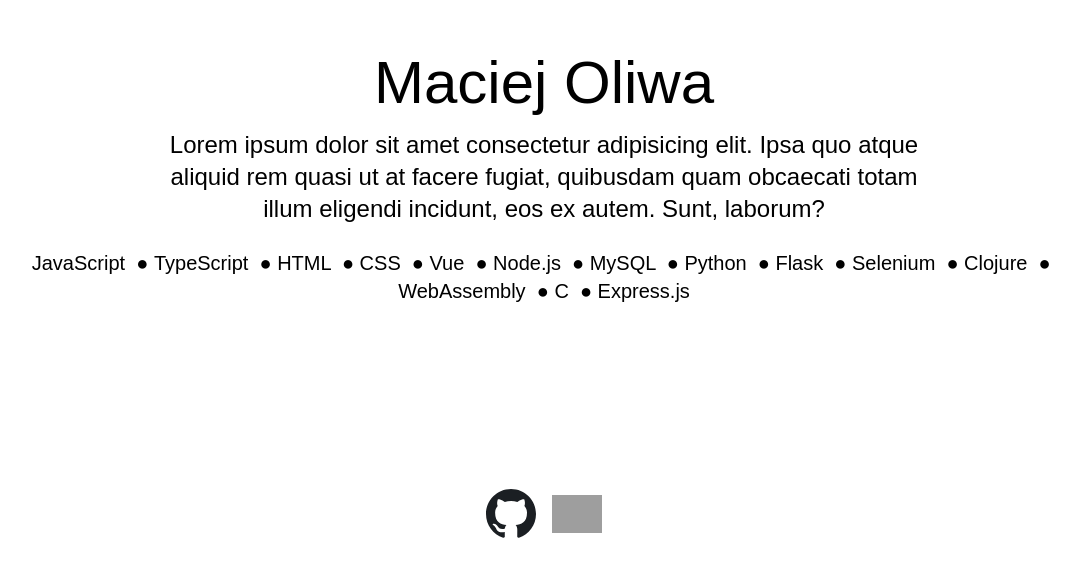
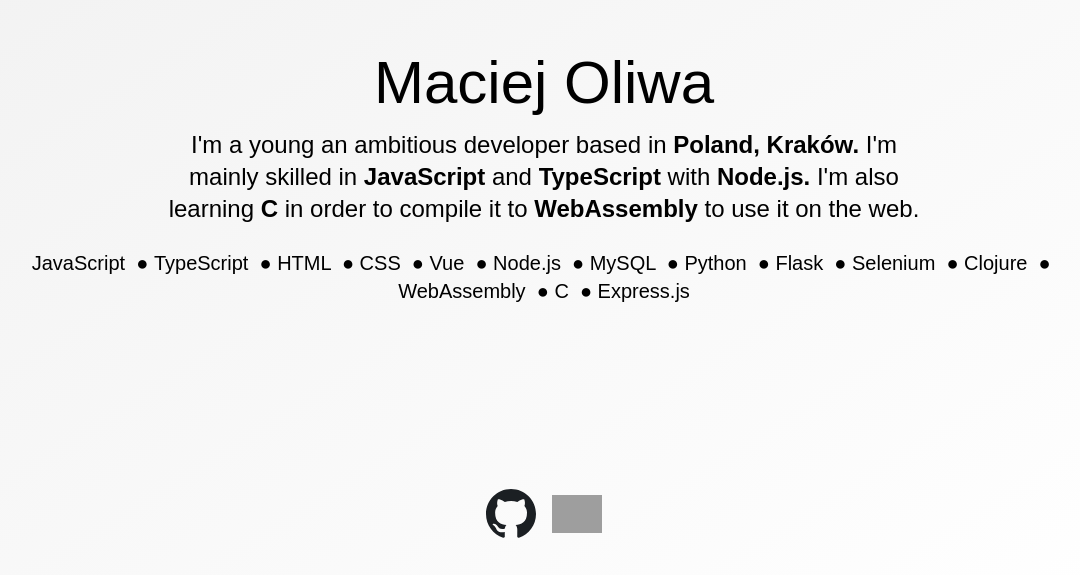
Before and after one commit to maciejoliwa/maciejoliwa-site, a Nuxt app: page / in a window 1280 px wide. Shown: the part 225-800 px from the top of the page, without its empty margins (96-1176 px from the left). Built offline with nearby package versions, Linux system fonts and the light colour scheme; grey boxes are pictures that could not be loaded; a web font is replaced by a local one.

Commit message:
Added bio

```diff
--- a/components/Hero.vue
+++ b/components/Hero.vue
@@ -1,8 +1,9 @@
 <template>
-  <section class="hero flex w-full h-screen bg-fuchsia-200 p-4 flex-col items-center justify-center">
+  <section class="hero flex w-full h-screen p-4 flex-col items-center justify-center">
       <h1 class="text-4xl md:text-6xl py-2 px-8 text-center">Maciej Oliwa</h1>
       <p class="mt-2 text-xl md:text-2xl max-w-3xl text-center">
-          Lorem ipsum dolor sit amet consectetur adipisicing elit. Ipsa quo atque aliquid rem quasi ut at facere fugiat, quibusdam quam obcaecati totam illum eligendi incidunt, eos ex autem. Sunt, laborum?
+          I'm a young an ambitious developer based in <b>Poland, Kraków.</b> I'm mainly skilled in <b>JavaScript</b> and <b>TypeScript</b> with <b>Node.js.</b> I'm also learning
+          <b>C</b> in order to compile it to <b>WebAssembly</b> to use it on the web.
       </p>
       <projects :prop_projects="projects"/>
   </section>
@@ -43,6 +44,7 @@ export default {
 
 <style scoped>
     .hero {
+        background: linear-gradient(to bottom right, #f0f0f0, #fff);
         font-family: 'Darker Grotesque', sans-serif;
     }
 </style>
```
